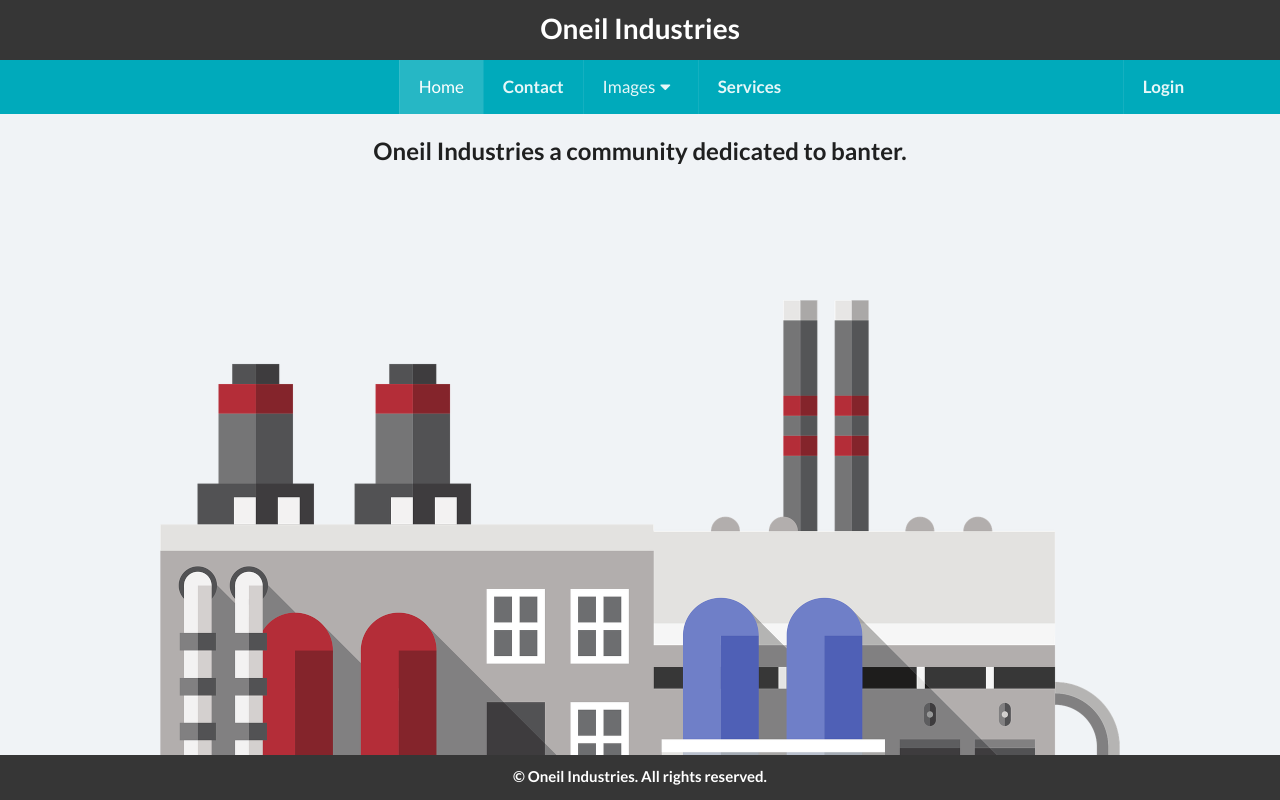
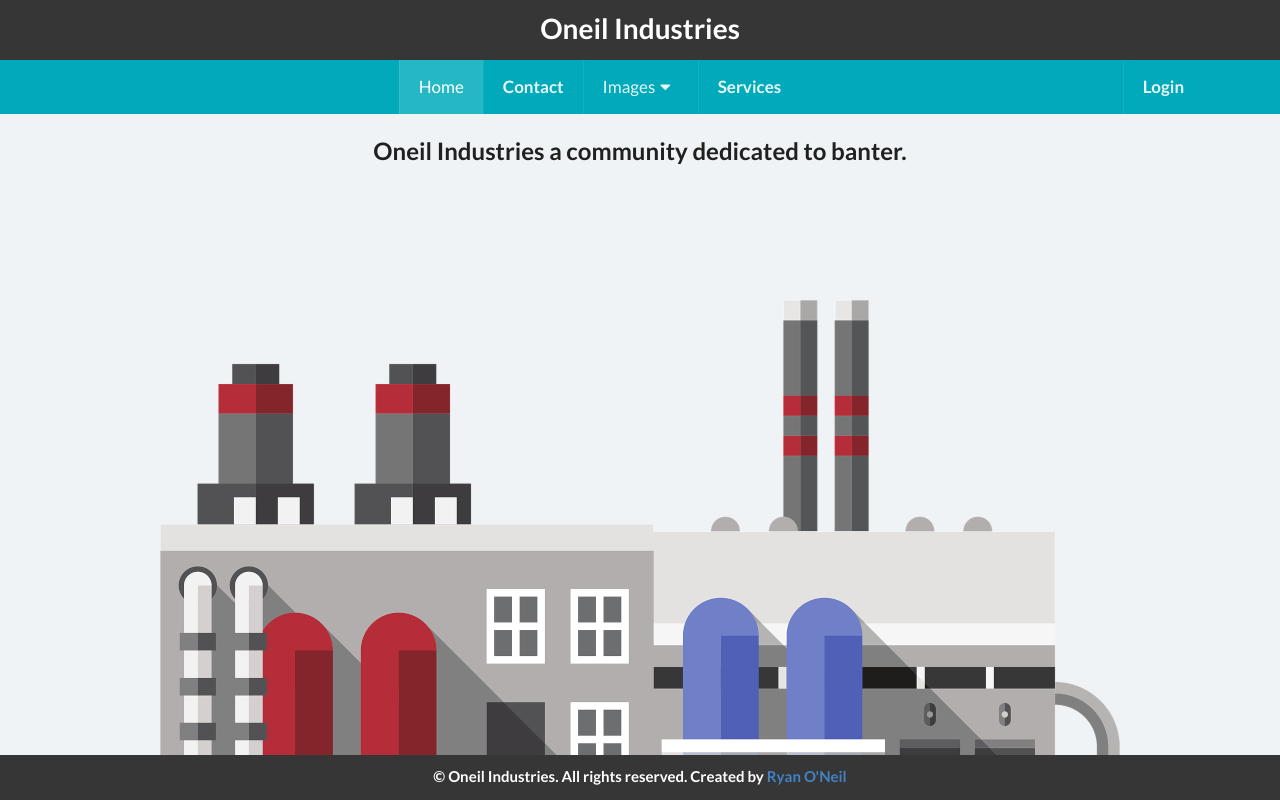
Before and after one commit to Ryan-Oneil/oneil-industries-website, a React (Create React App) app in the folder frontend/: page / in a window 1280 px wide. Built offline with nearby package versions, Linux system fonts and the light colour scheme.

Commit message:
Changed footer and removed unused import

```diff
--- a/frontend/package.json
+++ b/frontend/package.json
@@ -5,7 +5,6 @@
   "dependencies": {
     "axios": "^0.19.0",
     "lodash": "latest",
-    "node-sass": "^4.13.0",
     "react": "^16.12.0",
     "react-copy-to-clipboard": "^5.0.2",
     "react-dom": "^16.12.0",
--- a/frontend/src/components/site layout/Footer.js
+++ b/frontend/src/components/site layout/Footer.js
@@ -1,16 +1,18 @@
 import React from "react";
-import '../../assets/css/layout.css';
-
+import "../../assets/css/layout.css";
 
 const Footer = () => {
   return (
-      <div className="bottomFooter ui lightBlack inverted vertical footer segment">
-          <div>
-              <h4 className="ui inverted centered header">
-                  &copy; Oneil Industries. All rights reserved.
-              </h4>
-          </div>
+    <div className="bottomFooter ui lightBlack inverted vertical footer segment">
+      <div>
+        <h4 className="ui inverted centered header">
+          &copy; Oneil Industries. All rights reserved. Created by{" "}
+          <a href="https://github.com/Ryan-Oneil/oneil-industries-website">
+            Ryan O'Neil
+          </a>
+        </h4>
       </div>
+    </div>
   );
 };
 
```
